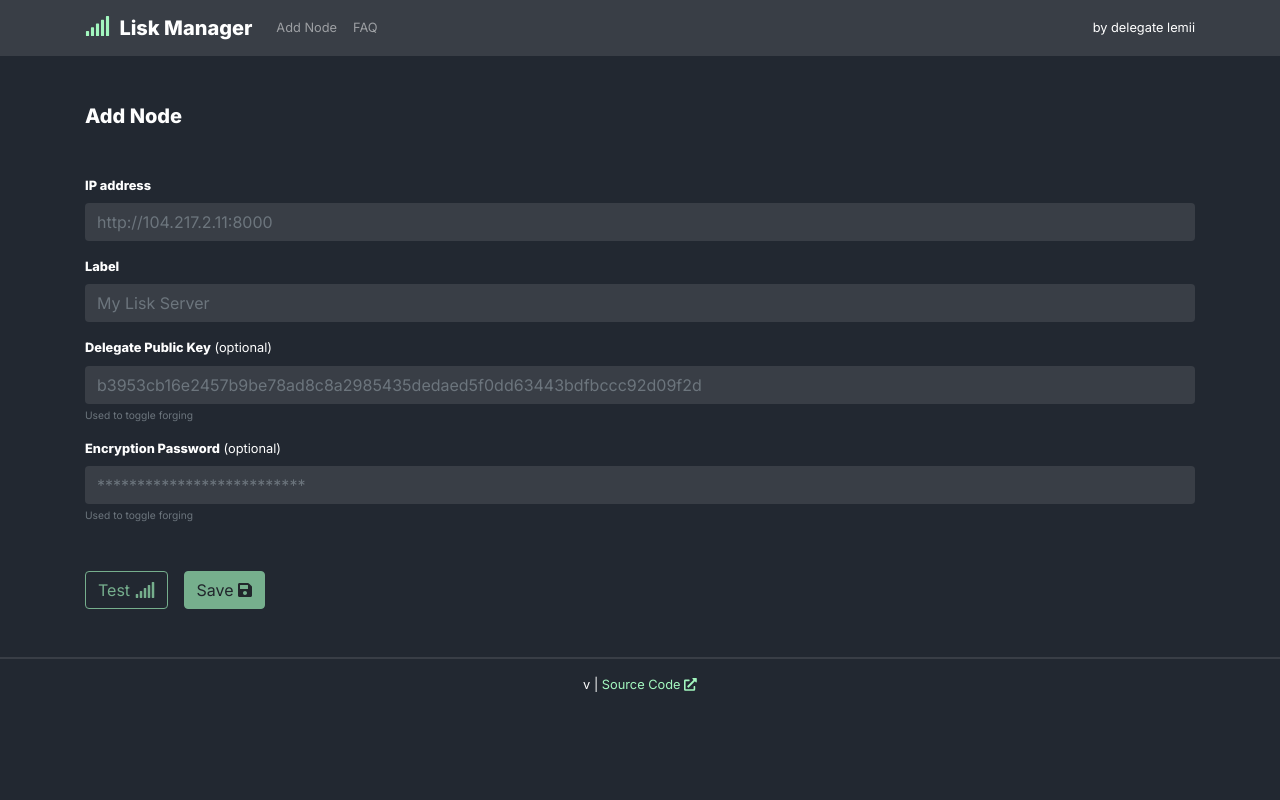
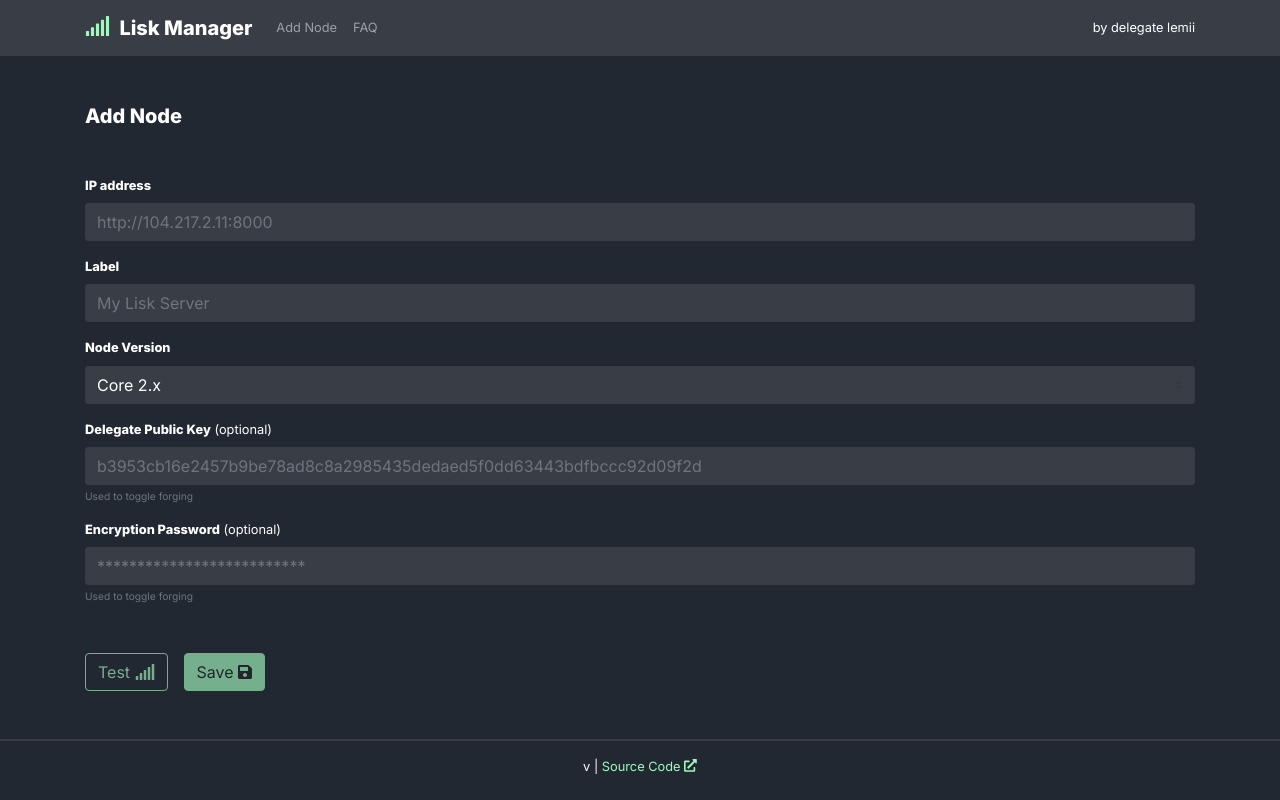
Before and after one commit to Lemii/lisk-manager, a React (Create React App) app: page /add in a window 1280 px wide. Built offline with nearby package versions, Linux system fonts and the light colour scheme.

Commit message:
feat: add node version to form

```diff
--- a/src/components/ServerForm/index.tsx
+++ b/src/components/ServerForm/index.tsx
@@ -10,7 +10,7 @@
 }
 
 export default function ServerForm({ form, setForm, handleSubmit }: IProps): JSX.Element {
-  const handleChange = (e: React.ChangeEvent<HTMLInputElement>): void => {
+  const handleChange = (e: React.ChangeEvent<HTMLInputElement | HTMLSelectElement>): void => {
     const { name, value } = e.target;
     setForm({ ...form, [name]: value });
   };
@@ -52,6 +52,23 @@
           aria-describedby="label"
           placeholder="My Lisk Server"
         />
+      </div>
+
+      <div className="form-group">
+        <label htmlFor="version">
+          <strong>Node Version</strong>
+        </label>
+        <select
+          name="version"
+          value={form.version}
+          onChange={handleChange}
+          className="custom-select"
+          id="version"
+          aria-describedby="version"
+        >
+          <option value="2">Core 2.x</option>
+          <option value="3">Core 3.x</option>
+        </select>
       </div>
 
       <div className="form-group">
--- a/src/index.scss
+++ b/src/index.scss
@@ -74,16 +74,21 @@
 }
 
 input[type='text'],
-input[type='password'] {
-  border: none;
-  color: $light;
-  background-color: $dark;
+input[type='password'],
+select,
+option {
+  border: none !important;
+  color: $light !important;
+  background-color: $dark !important;
 }
 
 input[type='text']:focus,
-input[type='password']:focus {
-  color: $light;
-  background-color: $dark;
+input[type='password']:focus,
+select:focus,
+option:focus {
+  border: none !important;
+  color: $light !important;
+  background-color: $dark !important;
 }
 
 .react-toggle {
--- a/src/interfaces/index.ts
+++ b/src/interfaces/index.ts
@@ -27,6 +27,7 @@
   id: string;
   ip: string;
   label: string;
+  version: string;
   pubkey?: string;
   password?: string;
 }
--- a/src/pages/AddNode/index.tsx
+++ b/src/pages/AddNode/index.tsx
@@ -9,7 +9,7 @@
 import { INode } from '../../interfaces';
 
 const serverInit = () => {
-  return { id: uuidv4(), ip: '', label: '' };
+  return { id: uuidv4(), ip: '', label: '', version: '2' };
 };
 
 export default function AddNode(): JSX.Element {
```
